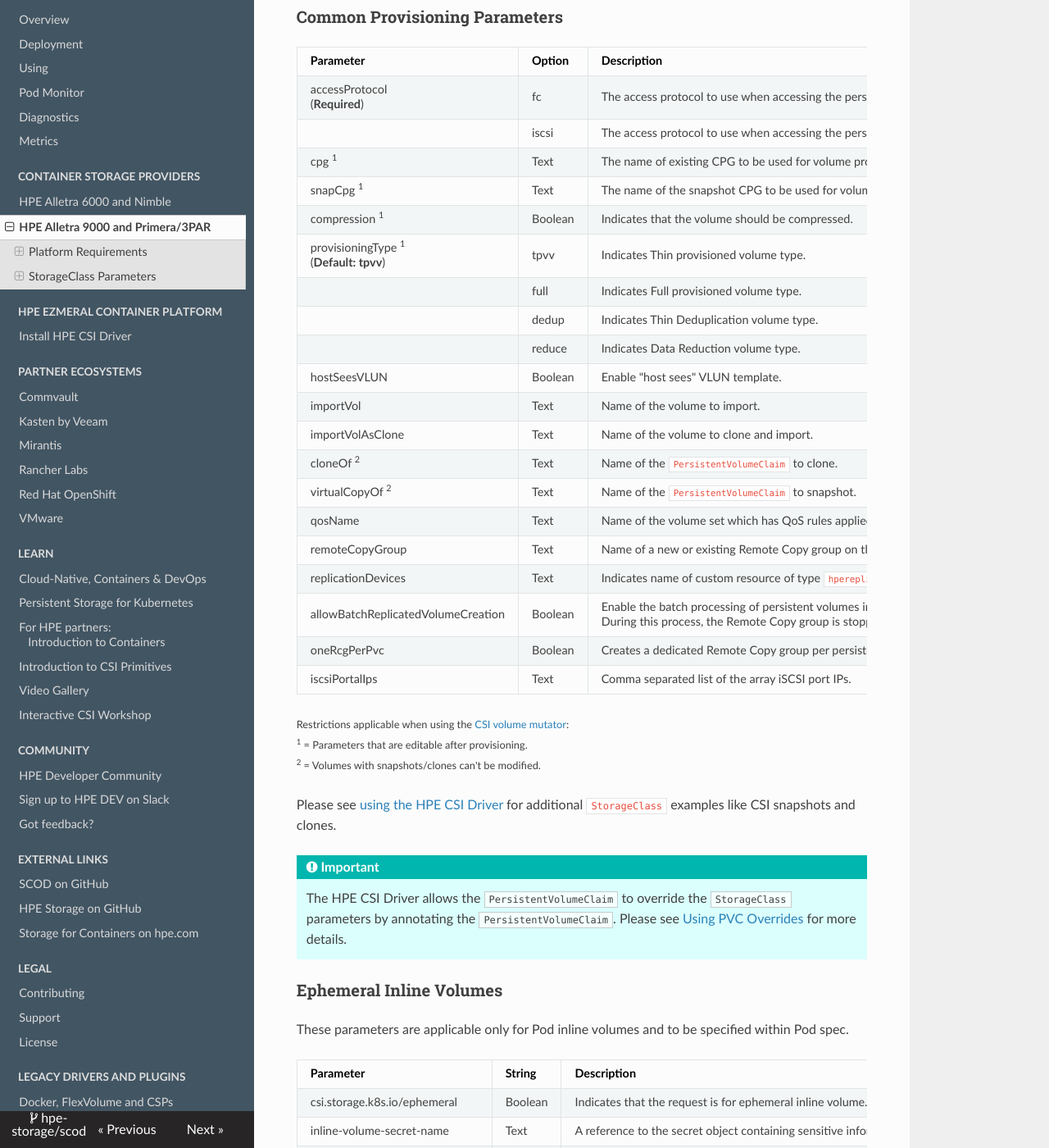
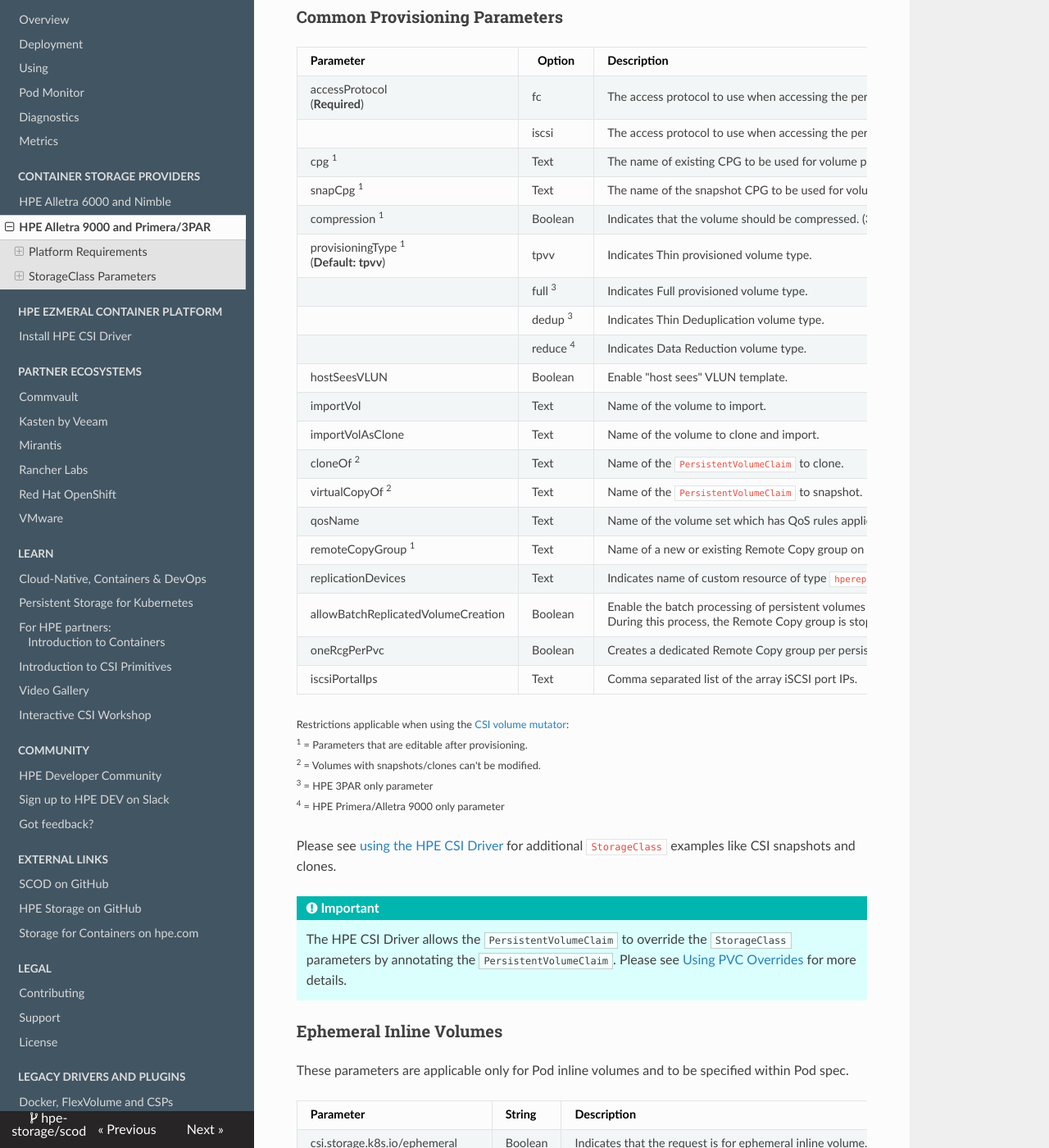
Before and after one commit to hpe-storage/scod, an MkDocs documentation site: the page built from docs/container_storage_provider/hpe_alletra_9000/index.md, in a window 1280 px wide and 1400 px high, scrolled down 2122 px. Shown: the whole window at 82% size. Built offline with MkDocs 1.6.1, drawn with Linux system fonts in a browser that asks for light colours; nearby versions of some CDN libraries.

Commit message:
fixes to Alletra support matrix
Signed-off-by: Chris Snell <snell.chris@gmail.com>

```diff
--- a/docs/container_storage_provider/hpe_alletra_9000/index.md
+++ b/docs/container_storage_provider/hpe_alletra_9000/index.md
@@ -38,33 +38,35 @@
 
 ### Common Provisioning Parameters
 
-| Parameter  | Option  | Description | 3PAR | HPE Alletra 9000 and Primera |
-| ---------- | ------- | ----------- | ---- | ---------------------------- |
-| accessProtocol <br /> (**Required**)  | fc | The access protocol to use when accessing the persistent volume. | **X** | **X** |
-|                                       | iscsi | The access protocol to use when accessing the persistent volume. | **X** | **X** |
-| cpg <sup>1</sup> | Text | The name of existing CPG to be used for volume provisioning. If the cpg parameter is not specified, the CSP will automatically set cpg parameter based upon a CPG available to the array. | **X** | **X** |
-| snapCpg <sup>1</sup> | Text | The name of the snapshot CPG to be used for volume provisioning. Defaults to value of `cpg` if not specified. | **X** | **X** |
-| compression <sup>1</sup> | Boolean | Indicates that the volume should be compressed. | **X** |   |
-| provisioningType <sup>1</sup> <br /> (**Default: tpvv**) | tpvv | Indicates Thin provisioned volume type. | **X** | **X** |
-|                               | full | Indicates Full provisioned volume type. | **X** |   |
-|                               | dedup | Indicates Thin Deduplication volume type. | **X** |   |
-|                               | reduce | Indicates Data Reduction volume type. |   | **X** |
-| hostSeesVLUN | Boolean | Enable "host sees" VLUN template. | **X** | **X** |
-| importVol | Text | Name of the volume to import. | **X** | **X** |
-| importVolAsClone | Text | Name of the volume to clone and import. | **X** | **X** |
-| cloneOf <sup>2</sup> | Text | Name of the `PersistentVolumeClaim` to clone. | **X** | **X** |
-| virtualCopyOf <sup>2</sup> | Text | Name of the `PersistentVolumeClaim` to snapshot. | **X** | **X** |
-| qosName | Text | Name of the volume set which has QoS rules applied. | **X** | **X** |
-| remoteCopyGroup | Text | Name of a new or existing Remote Copy group on the array. | **X** | **X** |
-| replicationDevices | Text | Indicates name of custom resource of type `hpereplicationdeviceinfos`. | **X** | **X** |
-| allowBatchReplicatedVolumeCreation | Boolean | Enable the batch processing of persistent volumes in 10 second intervals and add them to a single Remote Copy group. <br /> During this process, the Remote Copy group is stopped and started once. | **X** | **X** |
-| oneRcgPerPvc | Boolean | Creates a dedicated Remote Copy group per persistent volume. | **X** | **X** |
-| iscsiPortalIps | Text | Comma separated list of the array iSCSI port IPs. | **X** | **X** |
+| Parameter  | &nbsp;&nbsp;Option&nbsp;&nbsp;  | Description |
+| ---------- | ------- | ----------- |
+| accessProtocol <br /> (**Required**)  | fc | The access protocol to use when accessing the persistent volume. |
+|                                       | iscsi | The access protocol to use when accessing the persistent volume. |
+| cpg <sup>1</sup> | Text | The name of existing CPG to be used for volume provisioning. If the cpg parameter is not specified, the CSP will automatically set cpg parameter based upon a CPG available to the array. |
+| snapCpg <sup>1</sup> | Text | The name of the snapshot CPG to be used for volume provisioning. Defaults to value of `cpg` if not specified. |
+| compression <sup>1</sup> | Boolean | Indicates that the volume should be compressed. (3PAR only) |
+| provisioningType <sup>1</sup> <br /> (**Default: tpvv**) | tpvv | Indicates Thin provisioned volume type. |
+|                               | full <sup>3</sup> | Indicates Full provisioned volume type. |
+|                               | dedup <sup>3</sup> | Indicates Thin Deduplication volume type. |
+|                               | reduce <sup>4</sup> | Indicates Data Reduction volume type. |
+| hostSeesVLUN | Boolean | Enable "host sees" VLUN template. |
+| importVol | Text | Name of the volume to import. |
+| importVolAsClone | Text | Name of the volume to clone and import. |
+| cloneOf <sup>2</sup> | Text | Name of the `PersistentVolumeClaim` to clone. |
+| virtualCopyOf <sup>2</sup> | Text | Name of the `PersistentVolumeClaim` to snapshot. |
+| qosName | Text | Name of the volume set which has QoS rules applied. |
+| remoteCopyGroup <sup>1</sup> | Text | Name of a new or existing Remote Copy group on the array. |
+| replicationDevices | Text | Indicates name of custom resource of type `hpereplicationdeviceinfos`. |
+| allowBatchReplicatedVolumeCreation | Boolean | Enable the batch processing of persistent volumes in 10 second intervals and add them to a single Remote Copy group. <br /> During this process, the Remote Copy group is stopped and started once. |
+| oneRcgPerPvc | Boolean | Creates a dedicated Remote Copy group per persistent volume. |
+| iscsiPortalIps | Text | Comma separated list of the array iSCSI port IPs. |
 
 <small>
  Restrictions applicable when using the [CSI volume mutator](../../csi_driver/using.md#using_volume_mutations):
  <br /><sup>1</sup> = Parameters that are editable after provisioning.
  <br /><sup>2</sup> = Volumes with snapshots/clones can't be modified.
+ <br /><sup>3</sup> = HPE 3PAR only parameter
+ <br /><sup>4</sup> = HPE Primera/Alletra 9000 only parameter
 </small>
 
 Please see [using the HPE CSI Driver](../../csi_driver/using.md#base_storageclass_parameters) for additional `StorageClass` examples like CSI snapshots and clones.
```
Also changed, not shown: docs/csi_driver/index.md (+1 -1 lines).
